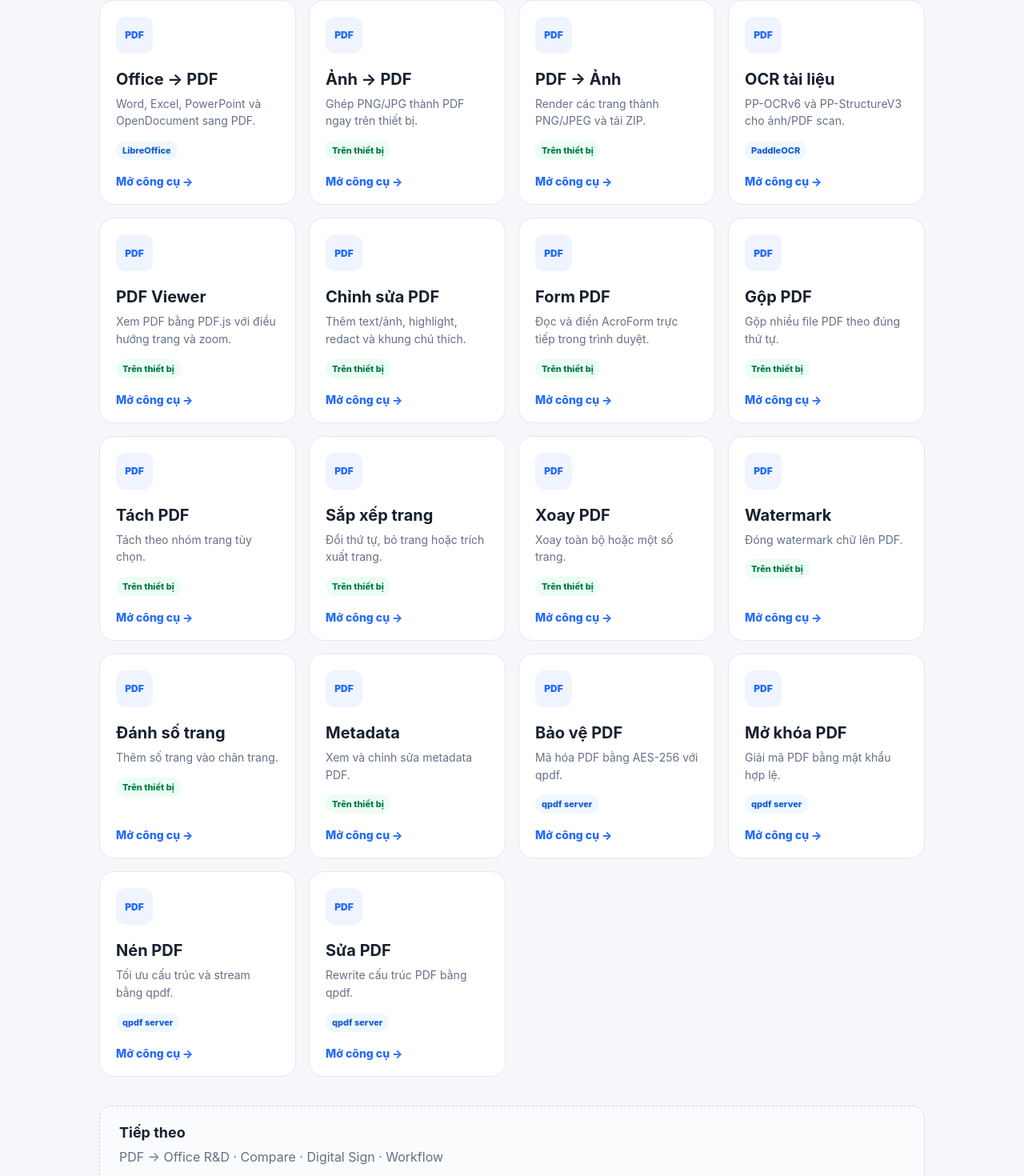
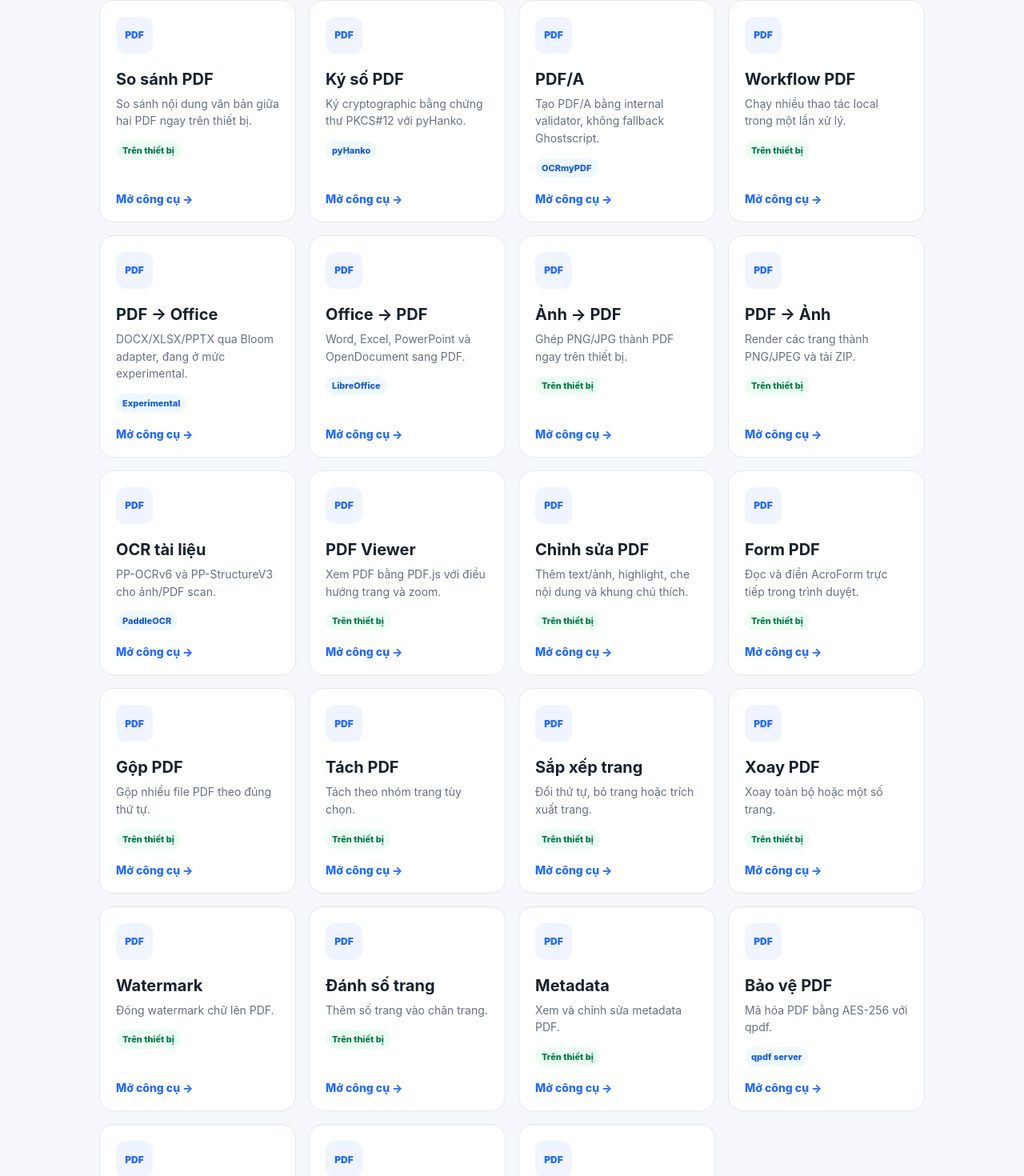
Before and after one commit to solyan842/SolYan-PDF, a Next.js app in the folder frontend/: page / in a window 1280 px wide. Shown: the part 651-2121 px from the top of the page at 80% size. Built offline with nearby package versions, Linux system fonts and the light colour scheme.

Commit message:
feat: expose advanced Phase 5 tools

```diff
--- a/frontend/app/page.tsx
+++ b/frontend/app/page.tsx
@@ -1,10 +1,15 @@
 const tools = [
+  { href: '/compare', title: 'So sánh PDF', description: 'So sánh nội dung văn bản giữa hai PDF ngay trên thiết bị.', local: true },
+  { href: '/sign', title: 'Ký số PDF', description: 'Ký cryptographic bằng chứng thư PKCS#12 với pyHanko.', local: false, badge: 'pyHanko' },
+  { href: '/pdfa', title: 'PDF/A', description: 'Tạo PDF/A bằng internal validator, không fallback Ghostscript.', local: false, badge: 'OCRmyPDF' },
+  { href: '/workflow', title: 'Workflow PDF', description: 'Chạy nhiều thao tác local trong một lần xử lý.', local: true },
+  { href: '/pdf-to-office', title: 'PDF → Office', description: 'DOCX/XLSX/PPTX qua Bloom adapter, đang ở mức experimental.', local: false, badge: 'Experimental' },
   { href: '/office-to-pdf', title: 'Office → PDF', description: 'Word, Excel, PowerPoint và OpenDocument sang PDF.', local: false, badge: 'LibreOffice' },
   { href: '/images-to-pdf', title: 'Ảnh → PDF', description: 'Ghép PNG/JPG thành PDF ngay trên thiết bị.', local: true },
   { href: '/pdf-to-images', title: 'PDF → Ảnh', description: 'Render các trang thành PNG/JPEG và tải ZIP.', local: true },
   { href: '/ocr', title: 'OCR tài liệu', description: 'PP-OCRv6 và PP-StructureV3 cho ảnh/PDF scan.', local: false, badge: 'PaddleOCR' },
   { href: '/viewer', title: 'PDF Viewer', description: 'Xem PDF bằng PDF.js với điều hướng trang và zoom.', local: true },
-  { href: '/editor', title: 'Chỉnh sửa PDF', description: 'Thêm text/ảnh, highlight, redact và khung chú thích.', local: true },
+  { href: '/editor', title: 'Chỉnh sửa PDF', description: 'Thêm text/ảnh, highlight, che nội dung và khung chú thích.', local: true },
   { href: '/forms', title: 'Form PDF', description: 'Đọc và điền AcroForm trực tiếp trong trình duyệt.', local: true },
   { href: '/merge', title: 'Gộp PDF', description: 'Gộp nhiều file PDF theo đúng thứ tự.', local: true },
   { href: '/split', title: 'Tách PDF', description: 'Tách theo nhóm trang tùy chọn.', local: true },
@@ -15,47 +20,18 @@ const tools = [
   { href: '/metadata', title: 'Metadata', description: 'Xem và chỉnh sửa metadata PDF.', local: true },
   { href: '/protect', title: 'Bảo vệ PDF', description: 'Mã hóa PDF bằng AES-256 với qpdf.', local: false, badge: 'qpdf server' },
   { href: '/unlock', title: 'Mở khóa PDF', description: 'Giải mã PDF bằng mật khẩu hợp lệ.', local: false, badge: 'qpdf server' },
-  { href: '/compress', title: 'Nén PDF', description: 'Tối ưu cấu trúc và stream bằng qpdf.', local: false, badge: 'qpdf server' },
+  { href: '/compress', title: 'Tối ưu PDF', description: 'Tối ưu cấu trúc/object streams bằng qpdf; không downsample ảnh.', local: false, badge: 'qpdf server' },
   { href: '/repair', title: 'Sửa PDF', description: 'Rewrite cấu trúc PDF bằng qpdf.', local: false, badge: 'qpdf server' },
 ];
 
 export default function HomePage() {
   return (
     <main className="shell">
-      <header className="topbar">
-        <a className="brand" href="/">SolYan PDF</a>
-        <div className="privacy-pill">Web-first · Privacy-first</div>
-      </header>
-      <section className="hero home-hero">
-        <p className="eyebrow">SOLYAN PDF</p>
-        <h1>Công cụ PDF đơn giản, nhanh và riêng tư</h1>
-        <p className="subtitle">Tác vụ nhẹ chạy ngay trong trình duyệt; tác vụ nặng được tách thành các engine service riêng để dễ thay thế và mở rộng.</p>
-      </section>
-
-      <section className="feature-banner">
-        <div>
-          <span className="feature-kicker">DÀNH CHO NGƯỜI DÙNG VIỆT NAM</span>
-          <h2>13 Tiện ích Việt Nam</h2>
-          <p>Đổi số tiền thành chữ, VAT, phần trăm, tính tuổi, BMI, công suất điều hòa, IP, ping, vị trí từ khóa và website rank.</p>
-        </div>
-        <a className="feature-action" href="/vietnamese">Mở Tiện ích Việt Nam →</a>
-      </section>
-
-      <section className="tool-grid" aria-label="Công cụ PDF">
-        {tools.map((tool) => (
-          <a className="tool-card" href={tool.href} key={tool.href}>
-            <span className="tool-icon">PDF</span>
-            <h2>{tool.title}</h2>
-            <p>{tool.description}</p>
-            <span className={tool.local ? 'tool-badge local' : 'tool-badge server'}>{tool.local ? 'Trên thiết bị' : (tool.badge ?? 'Server')}</span>
-            <span className="tool-link">Mở công cụ →</span>
-          </a>
-        ))}
-      </section>
-      <section className="coming-soon">
-        <h2>Tiếp theo</h2>
-        <p>PDF → Office R&amp;D · Compare · Digital Sign · Workflow</p>
-      </section>
+      <header className="topbar"><a className="brand" href="/">SolYan PDF</a><div className="privacy-pill">Web-first · Privacy-first</div></header>
+      <section className="hero home-hero"><p className="eyebrow">SOLYAN PDF</p><h1>Công cụ PDF đơn giản, nhanh và riêng tư</h1><p className="subtitle">Tác vụ nhẹ chạy ngay trong trình duyệt; tác vụ nặng được tách thành các engine service riêng để dễ thay thế và mở rộng.</p></section>
+      <section className="feature-banner"><div><span className="feature-kicker">DÀNH CHO NGƯỜI DÙNG VIỆT NAM</span><h2>13 Tiện ích Việt Nam</h2><p>Đổi số tiền thành chữ, VAT, phần trăm, tính tuổi, BMI, công suất điều hòa, IP, ping, vị trí từ khóa và website rank.</p></div><a className="feature-action" href="/vietnamese">Mở Tiện ích Việt Nam →</a></section>
+      <section className="tool-grid" aria-label="Công cụ PDF">{tools.map((tool) => <a className="tool-card" href={tool.href} key={tool.href}><span className="tool-icon">PDF</span><h2>{tool.title}</h2><p>{tool.description}</p><span className={tool.local ? 'tool-badge local' : 'tool-badge server'}>{tool.local ? 'Trên thiết bị' : (tool.badge ?? 'Server')}</span><span className="tool-link">Mở công cụ →</span></a>)}</section>
+      <section className="coming-soon"><h2>Còn lại trước production</h2><p>Secure redaction · thumbnail thật · PWA/deployment · Tesseract fallback · cloud connectors tùy credential.</p></section>
       <footer>SolYan PDF · Browser-first · PWA-ready</footer>
     </main>
   );
```
